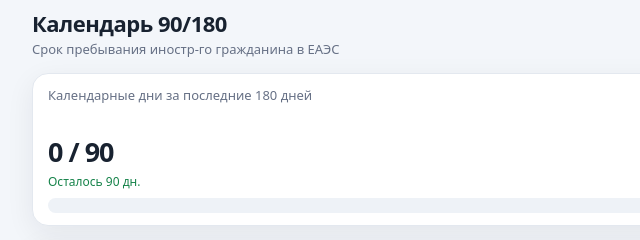
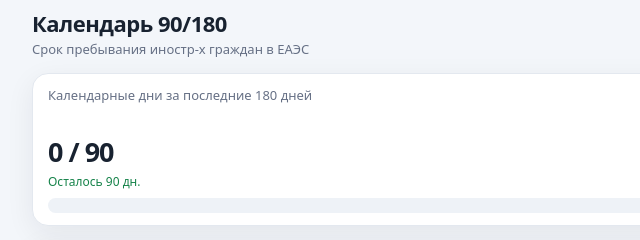
Before and after one commit to Serj-321/Calendar_90-180, a plain HTML site: page index.html in a window 1280 px wide. Shown: the top 240 px of the page, 164-804 px from the left. Drawn offline with Linux system fonts and the light colour scheme.

Commit message:
Correct subtitle for foreign citizens in EAEU

```diff
--- a/index.html
+++ b/index.html
@@ -127,7 +127,7 @@ dialog::backdrop{background:#10182880}
 <header class="top">
 <div>
 <div class="brand" id="pageTitle">Календарь 90/180</div>
-<div class="sub" id="pageSub">Срок пребывания иностр-го гражданина в ЕАЭС</div>
+<div class="sub" id="pageSub">Срок пребывания иностр-х граждан в ЕАЭС</div>
 </div>
 <button id="openSettings" class="page-button" title="Настройки" aria-label="Настройки"><svg id="iconGear" viewBox="0 0 24 24"><circle cx="12" cy="12" r="3"/><path d="M19.4 15a1.7 1.7 0 0 0 .3 1.8l.1.1a2 2 0 1 1-2.8 2.8l-.1-.1a1.7 1.7 0 0 0-1.8-.3 1.7 1.7 0 0 0-1 1.5V21a2 2 0 1 1-4 0v-.1a1.7 1.7 0 0 0-1.1-1.5 1.7 1.7 0 0 0-1.8.3l-.1.1a2 2 0 1 1-2.8-2.8l.1-.1a1.7 1.7 0 0 0 .3-1.8 1.7 1.7 0 0 0-1.5-1H3a2 2 0 1 1 0-4h.1a1.7 1.7 0 0 0 1.5-1.1 1.7 1.7 0 0 0-.3-1.8l-.1-.1a2 2 0 1 1 2.8-2.8l.1.1a1.7 1.7 0 0 0 1.8.3H9a1.7 1.7 0 0 0 1-1.5V3a2 2 0 1 1 4 0v.1a1.7 1.7 0 0 0 1 1.5 1.7 1.7 0 0 0 1.8-.3l.1-.1a2 2 0 1 1 2.8 2.8l-.1.1a1.7 1.7 0 0 0-.3 1.8V9a1.7 1.7 0 0 0 1.5 1H21a2 2 0 1 1 0 4h-.1a1.7 1.7 0 0 0-1.5 1z"/></svg><svg id="iconHome" class="hidden" viewBox="0 0 24 24"><path d="M3 11l9-8 9 8"/><path d="M5 10v10h5v-6h4v6h5V10"/></svg></button>
 </header>
```
